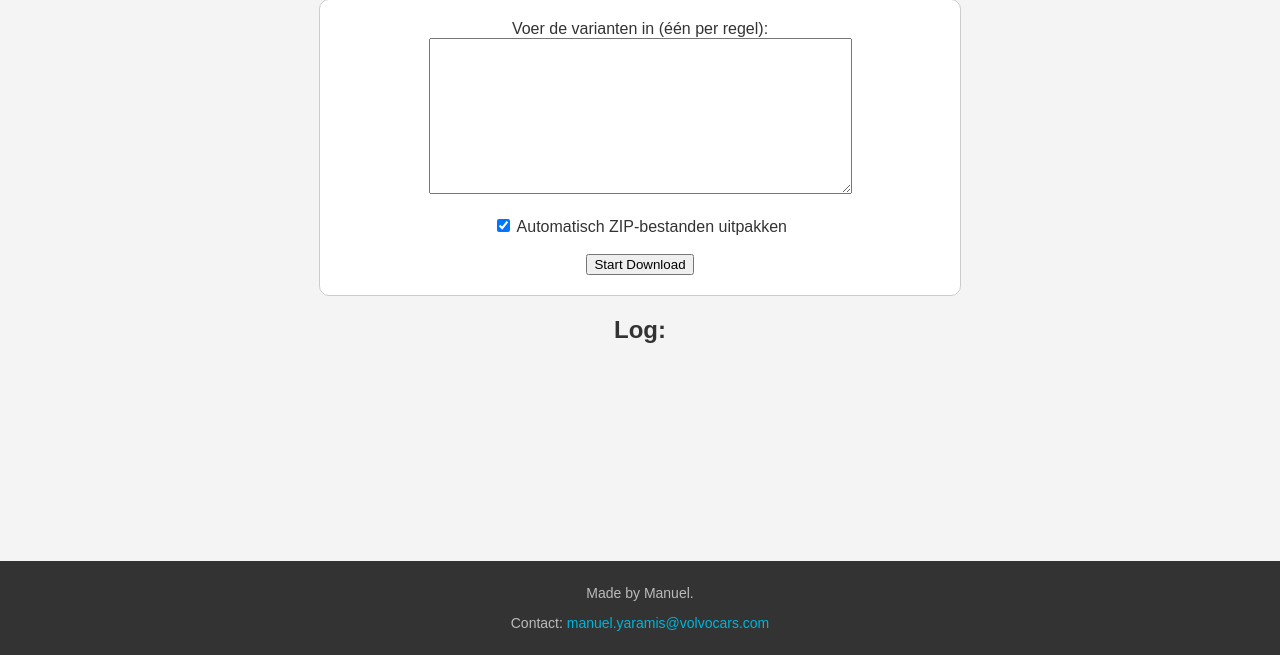
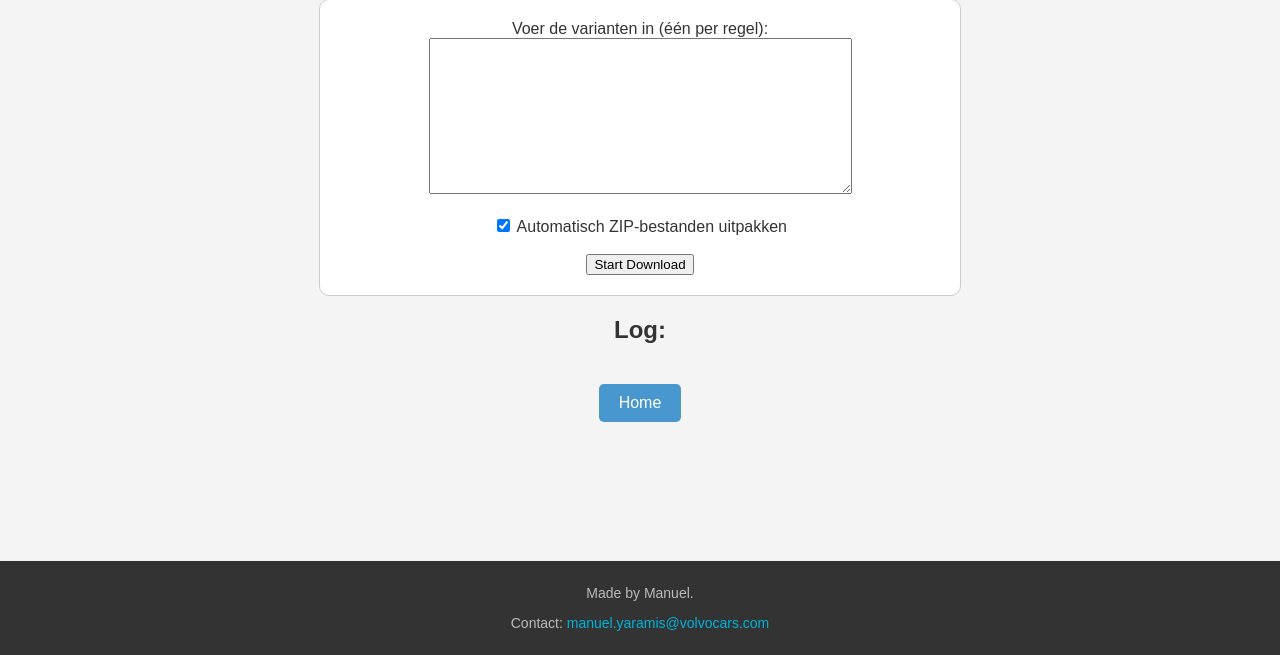
Before and after one commit to VolvoAP/BOMConverter, a Flask app: page /autobom in a window 1280 px wide. Shown: the part 145-800 px from the top of the page. Run offline with Flask 3, Linux system fonts and the light colour scheme; the visitor is signed in with stand-in values (Sample User, id 1).

Commit message:
Update autobom.html

```diff
--- a/templates/autobom.html
+++ b/templates/autobom.html
@@ -18,7 +18,7 @@
 <pre id="log"></pre>
 
 
-
+<a href="{{ url_for('home') }}" class="button">Home</a>
 <script>
 function startDownload() {
     const variants = document.getElementById('variants').value;
```
